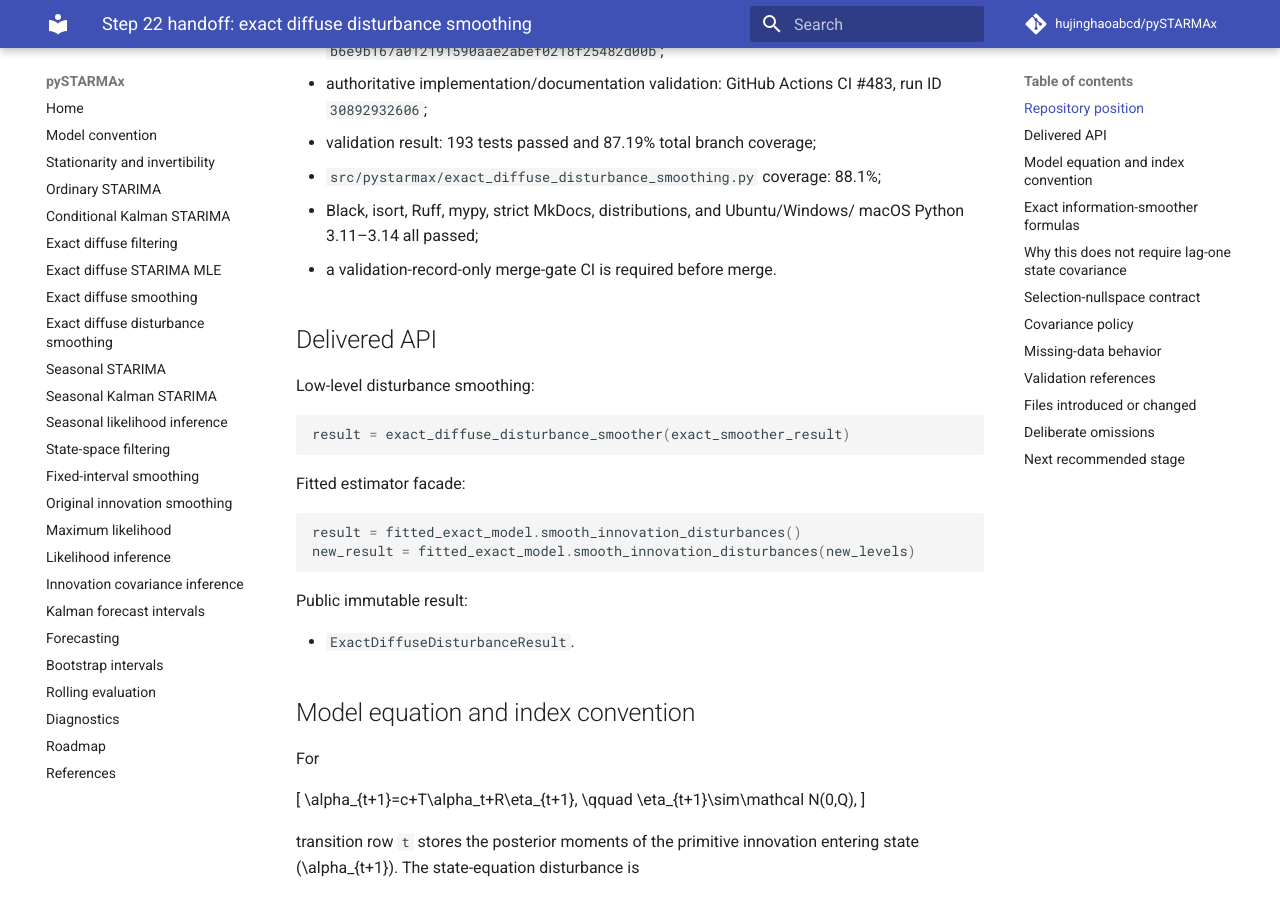
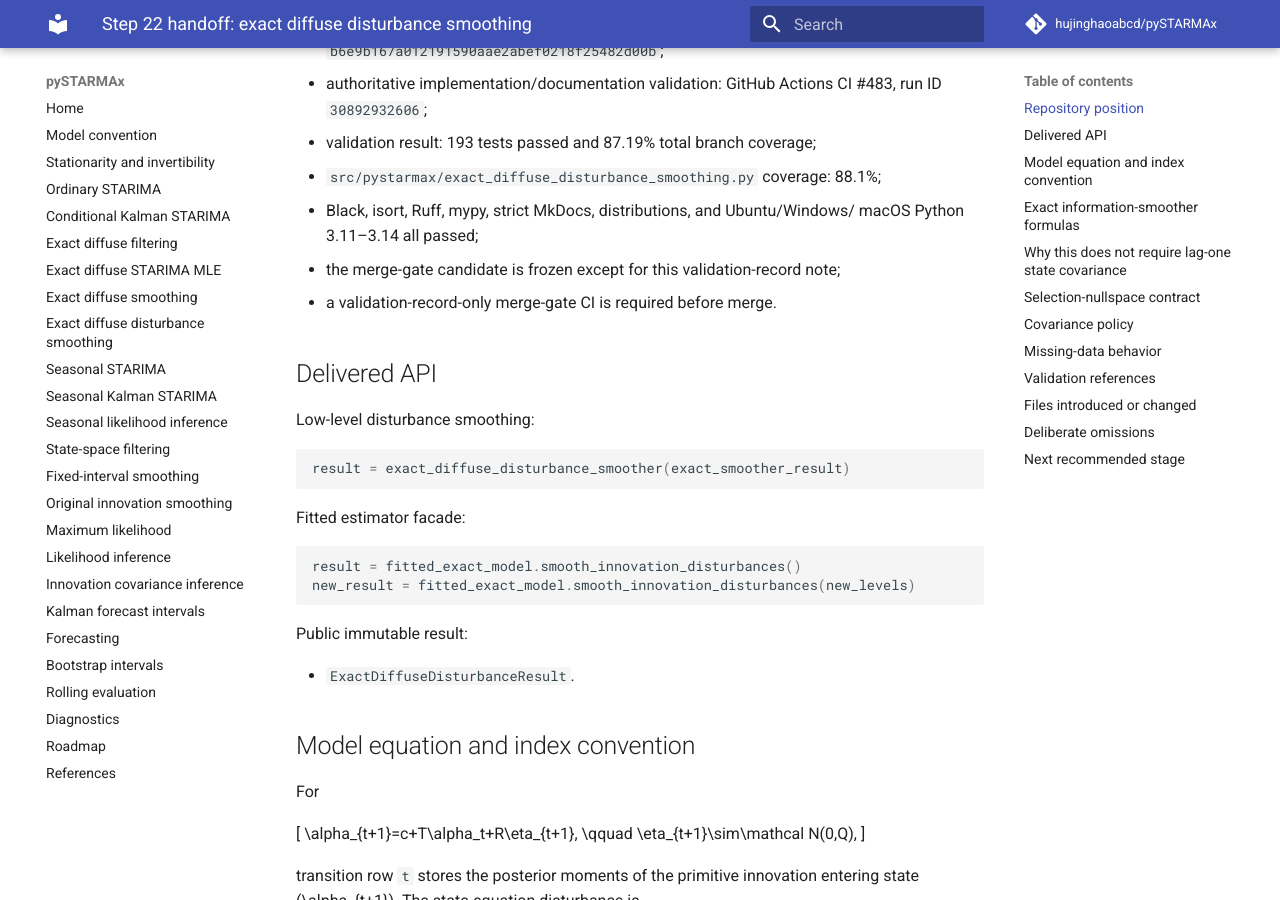
Before and after one commit to hujinghaoabcd/pySTARMAx, an MkDocs documentation site: the page built from docs/development/STEP_22_EXACT_DIFFUSE_DISTURBANCE_SMOOTHING.md, in a window 1280 px wide and 900 px high, scrolled down 361 px. Built offline with MkDocs 1.6.1 and Material for MkDocs 9.7.7, drawn with Linux system fonts in a browser that asks for light colours; comment, search, counter and statistics services are not loaded.

Commit message:
Freeze the 0.0.22 merge-gate candidate

```diff
--- a/docs/development/STEP_22_EXACT_DIFFUSE_DISTURBANCE_SMOOTHING.md
+++ b/docs/development/STEP_22_EXACT_DIFFUSE_DISTURBANCE_SMOOTHING.md
@@ -13,6 +13,7 @@
 - `src/pystarmax/exact_diffuse_disturbance_smoothing.py` coverage: 88.1%;
 - Black, isort, Ruff, mypy, strict MkDocs, distributions, and Ubuntu/Windows/
   macOS Python 3.11–3.14 all passed;
+- the merge-gate candidate is frozen except for this validation-record note;
 - a validation-record-only merge-gate CI is required before merge.
 
 ## Delivered API
```
